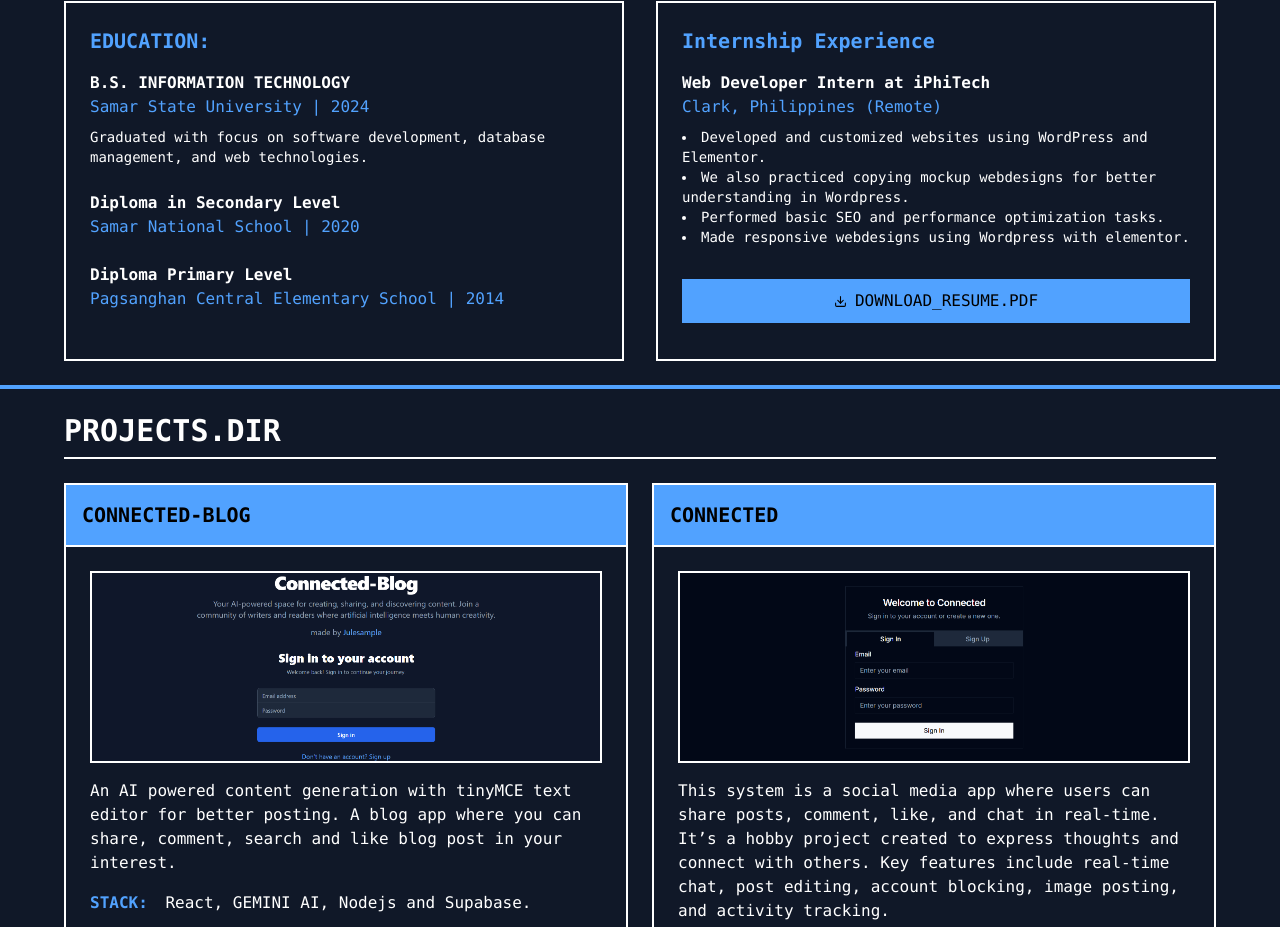
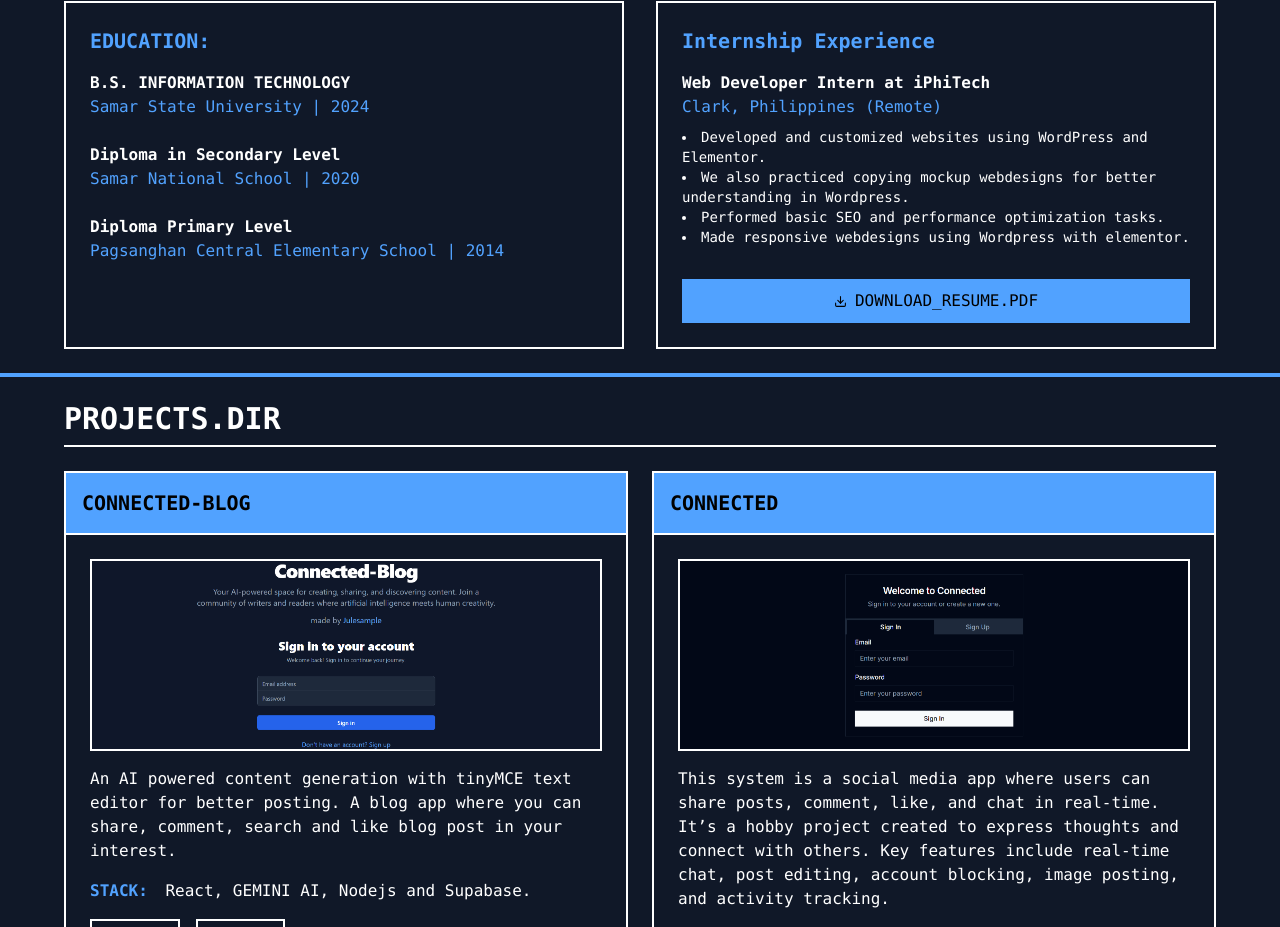
Before and after one commit to julesample/jules-portfolio, a Vue app: page / in a window 1280 px wide. Shown: the part 900-1827 px from the top of the page. Built offline with nearby package versions, Linux system fonts and the light colour scheme.

Commit message:
Remove graduation details from education section
Removed graduation details from education section.

```diff
--- a/src/App.vue
+++ b/src/App.vue
@@ -95,9 +95,6 @@ Willing to learn and adapt to new technologies and frameworks as needed.
               <div className="mb-6">
                 <h4 className="font-bold">B.S. INFORMATION TECHNOLOGY</h4>
                 <p className="text-blue-400">Samar State University | 2024</p>
-                <p className="text-sm mt-2">
-                  Graduated with focus on software development, database management, and web technologies.
-                </p>
               </div>
 
               <div className="mb-6">
```
